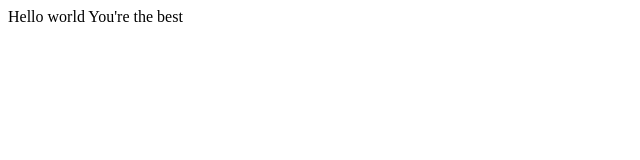
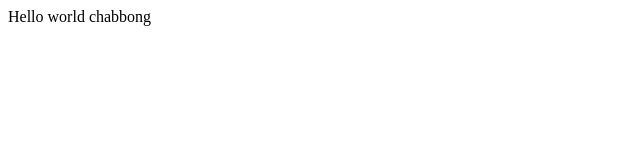
Before and after one commit to harmea/opentutorials.harmea, a plain HTML site: page index.html in a window 1280 px wide. Shown: the full height of the page, 0-640 px from the left. Drawn offline with Linux system fonts and the light colour scheme.

Commit message:
change index.html

```diff
--- a/index.html
+++ b/index.html
@@ -19,7 +19,7 @@
     </head>
 
     <body>
-        Hello world You're the best
+        Hello world chabbong
 
     </body>
 </html>
```
